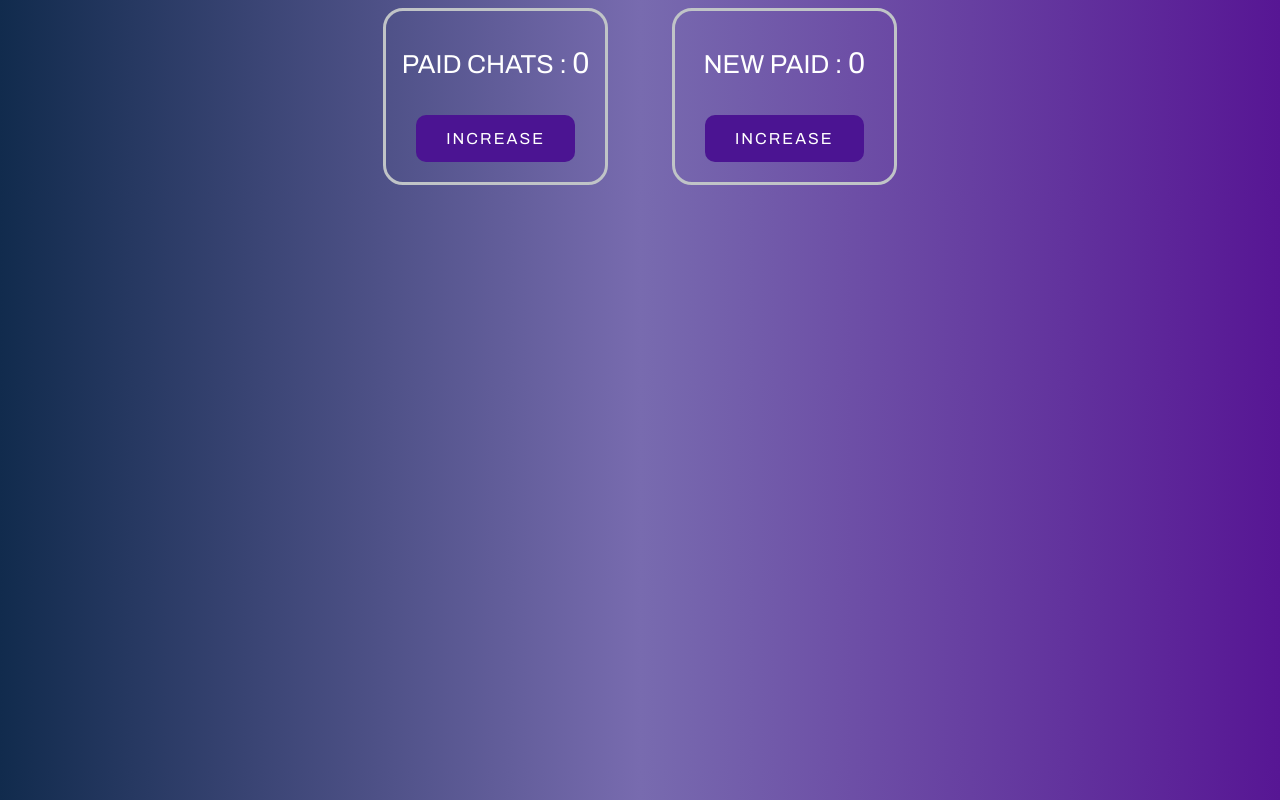
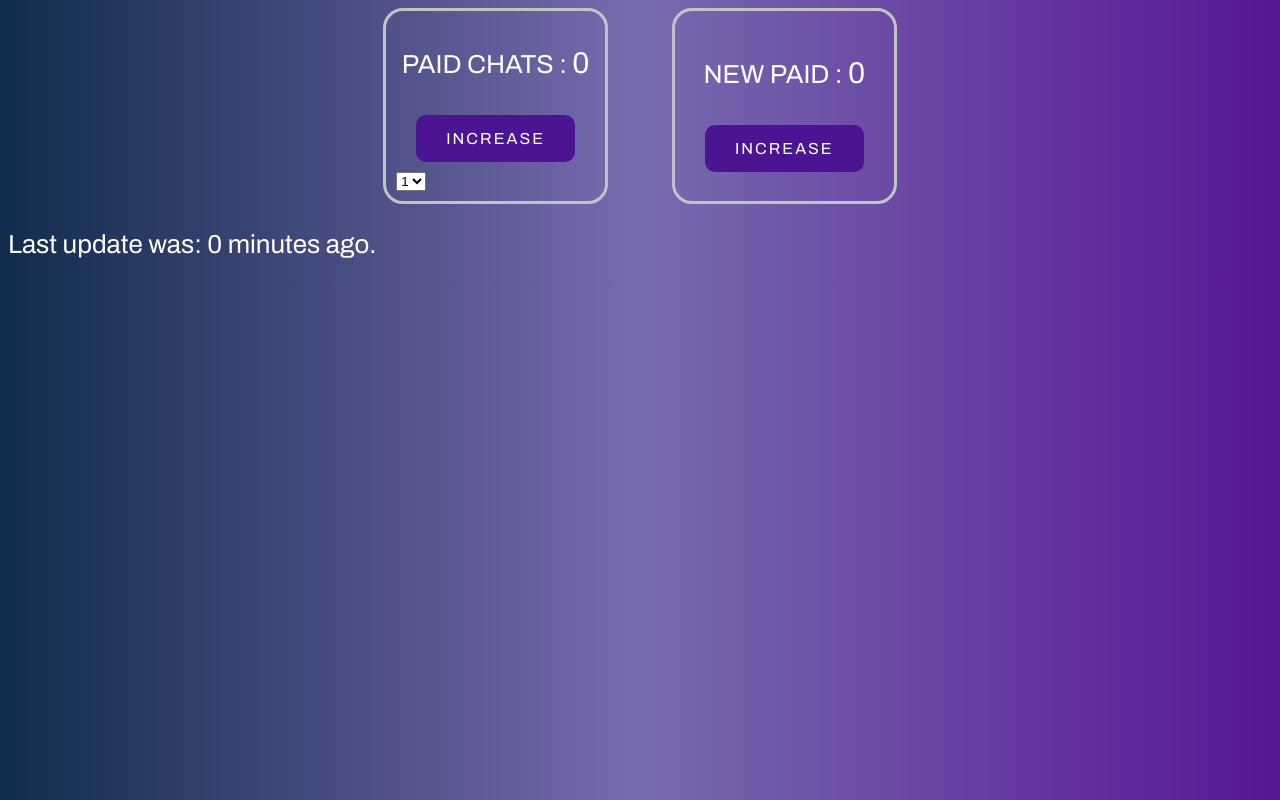
Before and after one commit to NikitaLatynin/PB-Organizer, a plain HTML site: page index.html in a window 1280 px wide. Drawn offline with Linux system fonts and the light colour scheme.

Commit message:
Update index.html

```diff
--- a/index.html
+++ b/index.html
@@ -16,13 +16,25 @@
         <div class="container-big">
             <div class="container">
                 <p>PAID CHATS : <span id = 'num' class = 'paid-num'>0</span></p>
-                <a id = 'inc' class = 'glow-button'>INCREASE</a>
+                <div class="in-row">
+                    <a id = 'inc' class = 'glow-button'>INCREASE</a>
+                    <select class ='select'>
+                        <option>1</option>
+                        <option>2</option>
+                        <option>3</option>
+                        <option>4</option>
+                        <option>5</option>
+                        <option>6</option>
+                        <option>7</option>
+                    </select>
+                </div>
             </div>
             <div class="container">
                 <p>NEW PAID : <span id = 'new-num' class = 'paid-num'>0</span></p>
                 <a id = 'new-inc' class = 'glow-button'>INCREASE</a>
             </div>
         </div>
+        <p class = 'last-update'>Last update was: <span id = "time-change-1" class = "last-update-time">0</span> minutes ago.</p>
     </section>
 
     <script src="script.js"></script>
```
